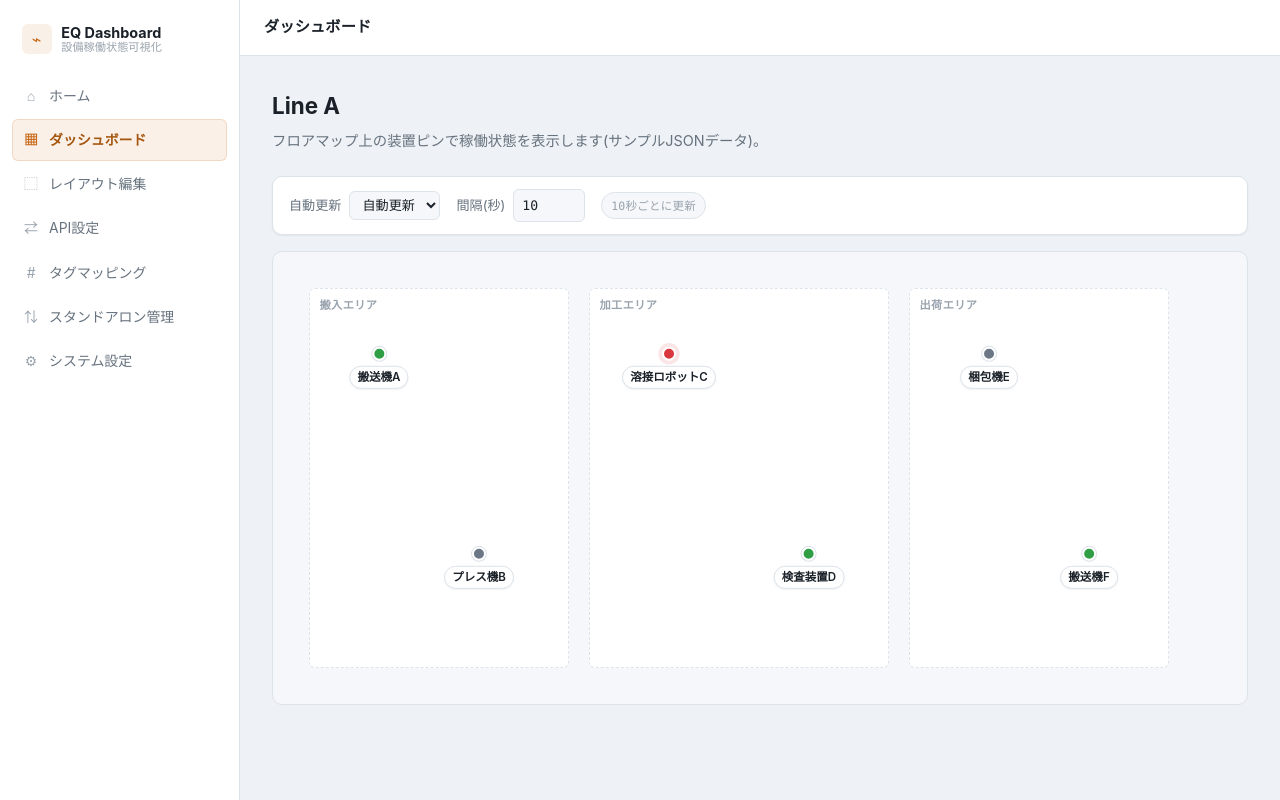
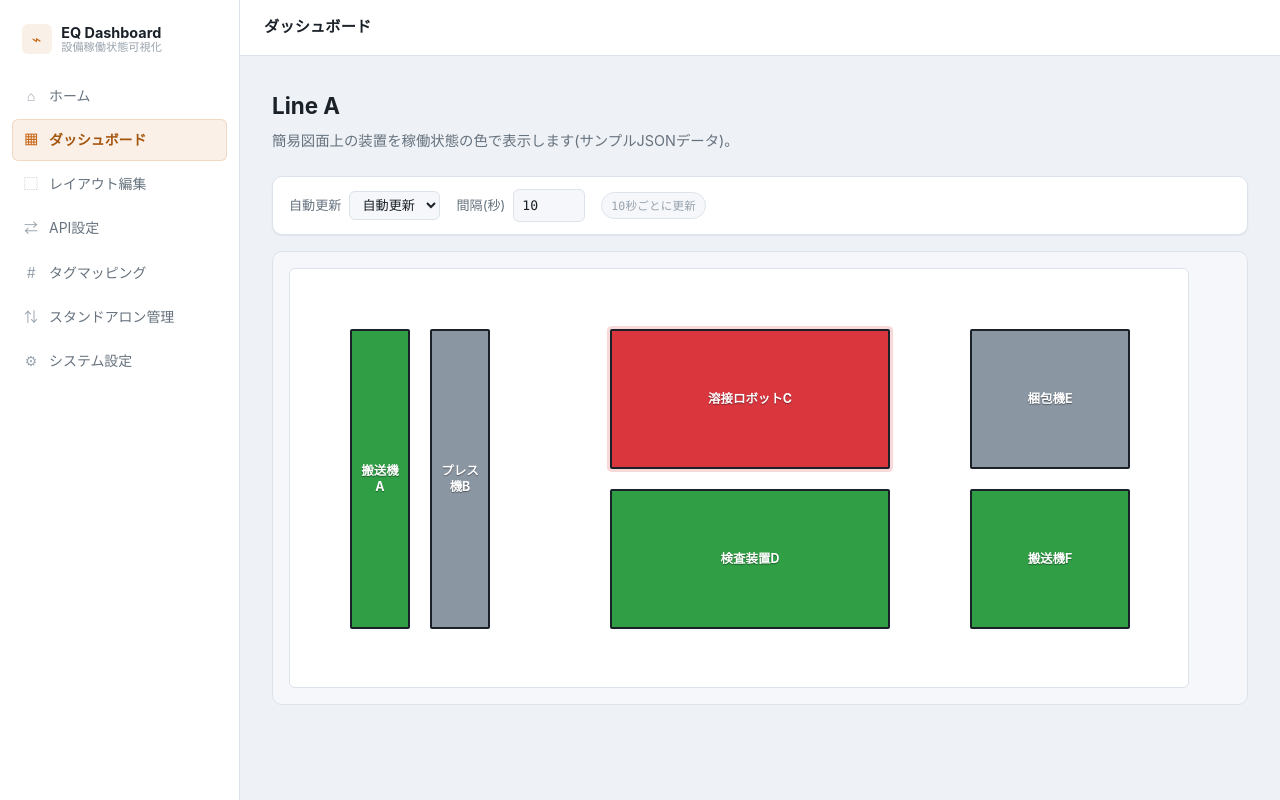
Before and after one commit to ssmc-network/eq-dashboard, a FastAPI app: page /ui/dashboard/line-a in a window 1280 px wide. Run offline with FastAPI, Linux system fonts and the light colour scheme.

Commit message:
Redraw dashboard as flat status-colored equipment shapes
Revert the shapes/markers split from the previous iteration per
feedback with a reference sketch: the intended view is a plain white
canvas with each device's own rectangle filled solid by status color
(running/stopped/alarm), like a simple technical drawing - not zone
outlines with small pins.

Collapse LayoutDefinition back to a single items list (id, label, x,
y, w, h, tagId). The canvas background is pinned to white regardless
of light/dark theme (diagram paper), and status fill colors use new
theme-independent --diagram-* tokens rather than the app's themed
--status-* tokens, since they need to read consistently against that
fixed white ground.

Re-verified with Playwright: 6 boxes render, and the auto-refresh
on/off + interval controls still start/stop polling correctly.

```diff
--- a/app/data/sample/layout.json
+++ b/app/data/sample/layout.json
@@ -6,17 +6,12 @@
     "width": 900,
     "height": 420
   },
-  "shapes": [
-    { "id": "zone-in", "label": "搬入エリア", "x": 20, "y": 20, "w": 260, "h": 380 },
-    { "id": "zone-proc", "label": "加工エリア", "x": 300, "y": 20, "w": 300, "h": 380 },
-    { "id": "zone-out", "label": "出荷エリア", "x": 620, "y": 20, "w": 260, "h": 380 }
-  ],
-  "devices": [
-    { "id": "m1", "label": "搬送機A", "x": 90, "y": 100, "tagId": "run_state_a" },
-    { "id": "m2", "label": "プレス機B", "x": 190, "y": 300, "tagId": "run_state_b" },
-    { "id": "m3", "label": "溶接ロボットC", "x": 380, "y": 100, "tagId": "run_state_c" },
-    { "id": "m4", "label": "検査装置D", "x": 520, "y": 300, "tagId": "run_state_d" },
-    { "id": "m5", "label": "梱包機E", "x": 700, "y": 100, "tagId": "run_state_e" },
-    { "id": "m6", "label": "搬送機F", "x": 800, "y": 300, "tagId": "run_state_f" }
+  "items": [
+    { "id": "m1", "label": "搬送機A", "x": 60, "y": 60, "w": 60, "h": 300, "tagId": "run_state_a" },
+    { "id": "m2", "label": "プレス機B", "x": 140, "y": 60, "w": 60, "h": 300, "tagId": "run_state_b" },
+    { "id": "m3", "label": "溶接ロボットC", "x": 320, "y": 60, "w": 280, "h": 140, "tagId": "run_state_c" },
+    { "id": "m4", "label": "検査装置D", "x": 320, "y": 220, "w": 280, "h": 140, "tagId": "run_state_d" },
+    { "id": "m5", "label": "梱包機E", "x": 680, "y": 60, "w": 160, "h": 140, "tagId": "run_state_e" },
+    { "id": "m6", "label": "搬送機F", "x": 680, "y": 220, "w": 160, "h": 140, "tagId": "run_state_f" }
   ]
 }
--- a/app/routes/ui.py
+++ b/app/routes/ui.py
@@ -2,7 +2,8 @@ from fastapi import APIRouter, HTTPException, Request
 from fastapi.responses import HTMLResponse, RedirectResponse
 from fastapi.templating import Jinja2Templates
 
-from services.status_service import FloorMap, LayoutNotFoundError, get_floor_map
+from schemas.layout import LayoutDefinition
+from services.status_service import DashboardBox, LayoutNotFoundError, get_dashboard
 
 router = APIRouter(tags=["ui"])
 templates = Jinja2Templates(directory="templates")
@@ -23,12 +24,13 @@ async def dashboard_default() -> RedirectResponse:
 
 @router.get("/ui/dashboard/{layout_id}", response_class=HTMLResponse)
 async def dashboard(request: Request, layout_id: str) -> HTMLResponse:
-    floor_map = _load_floor_map(layout_id)
+    layout, boxes = _load_dashboard(layout_id)
     return templates.TemplateResponse(
         request,
         "pages/dashboard.html",
         {
-            "floor_map": floor_map,
+            "layout": layout,
+            "boxes": boxes,
             "default_refresh_interval": DEFAULT_REFRESH_INTERVAL_SEC,
         },
     )
@@ -36,11 +38,11 @@ async def dashboard(request: Request, layout_id: str) -> HTMLResponse:
 
 @router.get("/ui/dashboard/{layout_id}/items", response_class=HTMLResponse)
 async def dashboard_items(request: Request, layout_id: str) -> HTMLResponse:
-    floor_map = _load_floor_map(layout_id)
+    layout, boxes = _load_dashboard(layout_id)
     return templates.TemplateResponse(
         request,
         "partials/dashboard_items.html",
-        {"floor_map": floor_map},
+        {"layout": layout, "boxes": boxes},
     )
 
 
@@ -69,8 +71,8 @@ async def settings(request: Request) -> HTMLResponse:
     return templates.TemplateResponse(request, "pages/settings.html", {})
 
 
-def _load_floor_map(layout_id: str) -> FloorMap:
+def _load_dashboard(layout_id: str) -> tuple[LayoutDefinition, list[DashboardBox]]:
     try:
-        return get_floor_map(layout_id)
+        return get_dashboard(layout_id)
     except LayoutNotFoundError as exc:
         raise HTTPException(status_code=404, detail="layout not found") from exc
--- a/app/services/status_service.py
+++ b/app/services/status_service.py
@@ -2,7 +2,7 @@ from dataclasses import dataclass
 from datetime import datetime
 
 from providers.json_status_provider import JsonStatusProvider
-from schemas.layout import LayoutDefinition, LayoutShape
+from schemas.layout import LayoutDefinition
 
 STATUS_LABELS = {
     "running": "稼働中",
@@ -14,28 +14,23 @@ _provider = JsonStatusProvider()
 
 
 @dataclass
-class DeviceMarker:
+class DashboardBox:
     id: str
     label: str
     x: int
     y: int
+    w: int
+    h: int
     status_value: str
     status_label: str
     updated_at: datetime
-
-
-@dataclass
-class FloorMap:
-    layout: LayoutDefinition
-    shapes: list[LayoutShape]
-    markers: list[DeviceMarker]
 
 
 class LayoutNotFoundError(Exception):
     pass
 
 
-def get_floor_map(layout_id: str) -> FloorMap:
+def get_dashboard(layout_id: str) -> tuple[LayoutDefinition, list[DashboardBox]]:
     layout = _provider.load_layout()
     if layout.layout.id != layout_id:
         raise LayoutNotFoundError(layout_id)
@@ -43,21 +38,22 @@ def get_floor_map(layout_id: str) -> FloorMap:
     status = _provider.load_status()
     status_by_tag = {s.tag_id: s for s in status.statuses}
 
-    markers = []
-    for device in layout.devices:
-        matched = status_by_tag.get(device.tag_id)
+    boxes = []
+    for item in layout.items:
+        matched = status_by_tag.get(item.tag_id)
         value = matched.value if matched else "unknown"
         updated_at = matched.updated_at if matched else status.generated_at
-        markers.append(
-            DeviceMarker(
-                id=device.id,
-                label=device.label,
-                x=device.x,
-                y=device.y,
+        boxes.append(
+            DashboardBox(
+                id=item.id,
+                label=item.label,
+                x=item.x,
+                y=item.y,
+                w=item.w,
+                h=item.h,
                 status_value=value,
                 status_label=STATUS_LABELS.get(value, value),
                 updated_at=updated_at,
             )
         )
-
-    return FloorMap(layout=layout, shapes=layout.shapes, markers=markers)
+    return layout, boxes
--- a/app/static/css/main.css
+++ b/app/static/css/main.css
@@ -20,6 +20,13 @@
   --status-stopped-soft: rgba(107, 119, 133, 0.12);
   --status-alarm: #d9363e;
   --status-alarm-soft: rgba(217, 54, 62, 0.12);
+
+  /* 図面キャンバスは常に白紙なので、装置の状態色はテーマに関わらず固定 */
+  --diagram-ink: #1a2128;
+  --diagram-running: #2f9e44;
+  --diagram-stopped: #8b96a3;
+  --diagram-alarm: #d9363e;
+  --diagram-unknown: #c7ccd1;
 
   --shadow-sm: 0 1px 2px rgba(20, 24, 29, 0.06);
   --shadow-md: 0 4px 16px rgba(20, 24, 29, 0.08);
@@ -418,88 +425,69 @@ button {
   padding: 1rem;
 }
 
+/* キャンバスは簡易図面の用紙として、テーマに関わらず常に白背景 */
 .dashboard-canvas {
   position: relative;
+  background: #ffffff;
+  border: 1px solid var(--border);
+  border-radius: var(--radius-sm);
 }
 
-/* フロア構造(壁・ゾーンなどの矩形図形。状態を持たない) */
-.floor-shape {
+/* 装置図形(状態色で塗りつぶす) */
+.eq-box {
   position: absolute;
-  border: 1.5px dashed var(--border);
-  border-radius: var(--radius-sm);
-  background: var(--panel);
+  display: flex;
+  align-items: center;
+  justify-content: center;
+  padding: 0.3rem;
+  border: 2px solid var(--diagram-ink);
+  border-radius: 2px;
+  text-align: center;
+  overflow: hidden;
 }
 
-.floor-shape__label {
-  position: absolute;
-  top: 0.5rem;
-  left: 0.6rem;
-  font-size: 0.7rem;
-  font-weight: 600;
-  letter-spacing: 0.03em;
-  color: var(--text-faint);
+.eq-box__label {
+  font-size: 0.78rem;
+  font-weight: 700;
+  color: #ffffff;
+  text-shadow: 0 1px 1px rgba(0, 0, 0, 0.4);
+  line-height: 1.3;
 }
 
-/* 装置ピン(座標に紐づく状態マーカー) */
-.eq-marker {
-  position: absolute;
-  transform: translate(-50%, -50%);
-  display: flex;
-  flex-direction: column;
-  align-items: center;
-  gap: 0.3rem;
+.eq-box--running {
+  background: var(--diagram-running);
 }
 
-.eq-marker__dot {
-  width: 14px;
-  height: 14px;
-  border-radius: 50%;
-  background: var(--status-stopped);
-  border: 2px solid var(--panel);
-  box-shadow: 0 0 0 1px var(--border);
+.eq-box--stopped {
+  background: var(--diagram-stopped);
 }
 
-.eq-marker__label {
-  font-size: 0.72rem;
-  font-weight: 600;
-  color: var(--text);
-  background: var(--panel);
-  padding: 0.1rem 0.45rem;
-  border-radius: 999px;
-  border: 1px solid var(--border);
-  white-space: nowrap;
-  box-shadow: var(--shadow-sm);
+.eq-box--alarm {
+  background: var(--diagram-alarm);
+  animation: eq-box-pulse 1.4s ease-in-out infinite;
 }
 
-.eq-marker--running .eq-marker__dot {
-  background: var(--status-running);
+.eq-box--unknown {
+  background: var(--diagram-unknown);
 }
 
-.eq-marker--stopped .eq-marker__dot {
-  background: var(--status-stopped);
+.eq-box--unknown .eq-box__label {
+  color: var(--diagram-ink);
+  text-shadow: none;
 }
 
-.eq-marker--alarm .eq-marker__dot {
-  background: var(--status-alarm);
-  animation: eq-marker-pulse 1.4s ease-in-out infinite;
-}
-
-.eq-marker--unknown .eq-marker__dot {
-  background: var(--text-faint);
-}
-
-@keyframes eq-marker-pulse {
+@keyframes eq-box-pulse {
   0%,
   100% {
-    box-shadow: 0 0 0 0 var(--status-alarm-soft);
+    box-shadow: 0 0 0 0 rgba(217, 54, 62, 0.5);
   }
   50% {
-    box-shadow: 0 0 0 6px var(--status-alarm-soft);
+    box-shadow: 0 0 0 5px rgba(217, 54, 62, 0);
   }
 }
 
 @media (prefers-reduced-motion: reduce) {
-  .eq-marker--alarm .eq-marker__dot {
+  .eq-box--alarm {
     animation: none;
   }
 }
--- a/app/templates/pages/dashboard.html
+++ b/app/templates/pages/dashboard.html
@@ -3,8 +3,8 @@
 {% block page_title %}ダッシュボード{% endblock %}
 {% block content %}
 <div class="page-header">
-  <h1>{{ floor_map.layout.layout.name }}</h1>
-  <p>フロアマップ上の装置ピンで稼働状態を表示します(サンプルJSONデータ)。</p>
+  <h1>{{ layout.layout.name }}</h1>
+  <p>簡易図面上の装置を稼働状態の色で表示します(サンプルJSONデータ)。</p>
 </div>
 
 <div class="dashboard-toolbar">
@@ -23,7 +23,7 @@
 </div>
 
 <div class="dashboard-canvas-wrap">
-  <div id="dashboard-items" data-refresh-url="/ui/dashboard/{{ floor_map.layout.layout.id }}/items">
+  <div id="dashboard-items" data-refresh-url="/ui/dashboard/{{ layout.layout.id }}/items">
     {% include "partials/dashboard_items.html" %}
   </div>
 </div>
--- a/app/templates/partials/dashboard_items.html
+++ b/app/templates/partials/dashboard_items.html
@@ -1,15 +1,9 @@
-<div class="dashboard-canvas" style="width: {{ floor_map.layout.layout.width }}px; height: {{ floor_map.layout.layout.height }}px;">
-  {% for shape in floor_map.shapes %}
-  <div class="floor-shape" style="left: {{ shape.x }}px; top: {{ shape.y }}px; width: {{ shape.w }}px; height: {{ shape.h }}px;">
-    <span class="floor-shape__label">{{ shape.label }}</span>
-  </div>
-  {% endfor %}
-  {% for marker in floor_map.markers %}
-  <div class="eq-marker eq-marker--{{ marker.status_value }}"
-       style="left: {{ marker.x }}px; top: {{ marker.y }}px;"
-       title="{{ marker.label }} / {{ marker.status_label }} / 更新: {{ marker.updated_at.strftime('%H:%M:%S') }}">
-    <span class="eq-marker__dot"></span>
-    <span class="eq-marker__label">{{ marker.label }}</span>
+<div class="dashboard-canvas" style="width: {{ layout.layout.width }}px; height: {{ layout.layout.height }}px;">
+  {% for box in boxes %}
+  <div class="eq-box eq-box--{{ box.status_value }}"
+       style="left: {{ box.x }}px; top: {{ box.y }}px; width: {{ box.w }}px; height: {{ box.h }}px;"
+       title="{{ box.label }} / {{ box.status_label }} / 更新: {{ box.updated_at.strftime('%H:%M:%S') }}">
+    <span class="eq-box__label">{{ box.label }}</span>
   </div>
   {% endfor %}
 </div>
```
Also changed, not shown: app/schemas/layout.py (+5 -15 lines).
